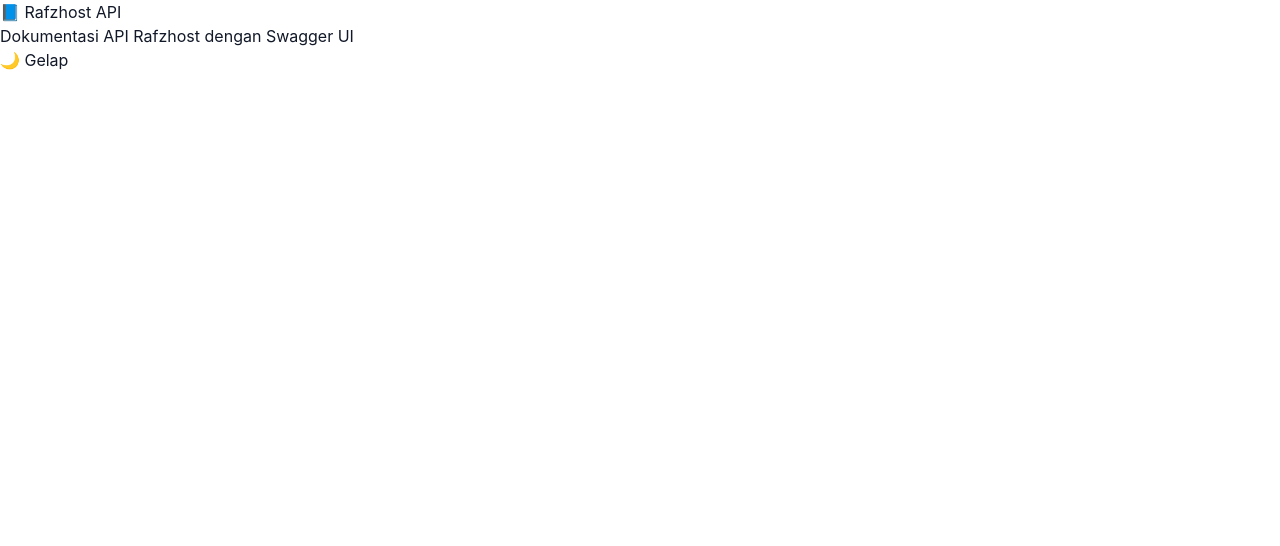
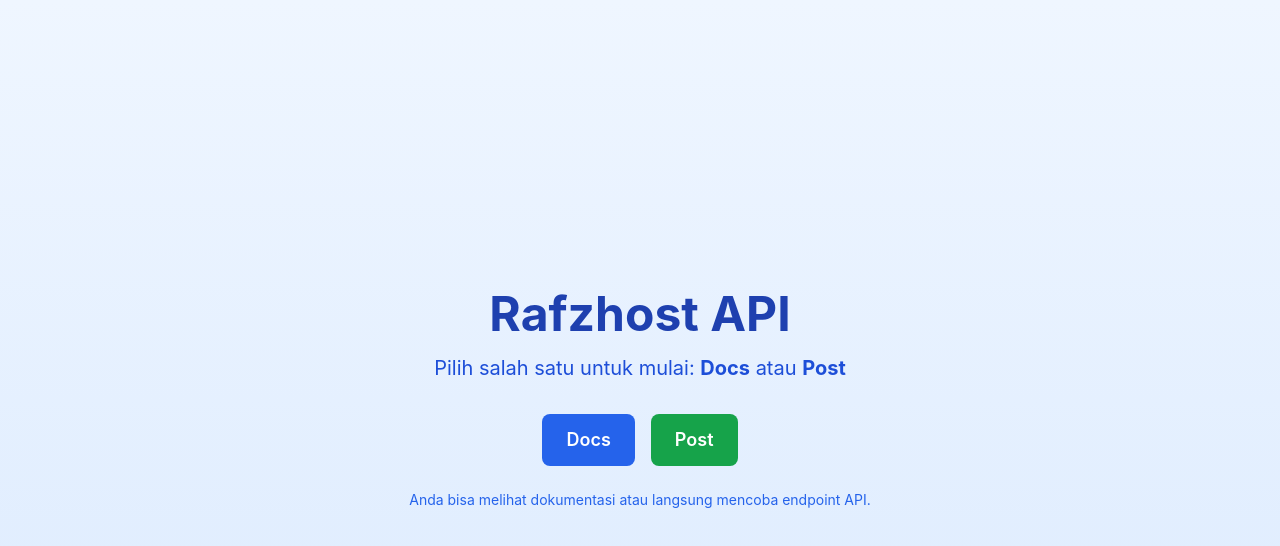
Before and after one commit to Rafflie-CH/Rafzhost-API, a Next.js app: page / in a window 1280 px wide. Shown: the top 546 px of the page. Built offline with nearby package versions, Linux system fonts and the light colour scheme.

Commit message:
Update index.js

```diff
--- a/src/pages/index.js
+++ b/src/pages/index.js
@@ -1,29 +1,29 @@
-import { useEffect, useState } from "react";
-
 export default function Home() {
-  const [theme, setTheme] = useState("light");
-
-  useEffect(() => {
-    if (window.matchMedia("(prefers-color-scheme: dark)").matches) {
-      setTheme("dark");
-      document.documentElement.setAttribute("data-theme", "dark");
-    }
-  }, []);
-
-  const toggleTheme = () => {
-    const newTheme = theme === "light" ? "dark" : "light";
-    setTheme(newTheme);
-    document.documentElement.setAttribute("data-theme", newTheme);
-  };
-
   return (
-    <div className="container">
-      <h1>📘 Rafzhost API</h1>
-      <p>Dokumentasi API Rafzhost dengan Swagger UI</p>
-
-      <button onClick={toggleTheme}>
-        {theme === "light" ? "🌙 Gelap" : "☀️ Terang"}
-      </button>
+    <div className="flex flex-col items-center justify-center min-h-screen bg-gradient-to-b from-blue-50 to-blue-100 p-6">
+      <h1 className="text-4xl md:text-5xl font-bold mb-4 text-center text-blue-800">
+        Rafzhost API
+      </h1>
+      <p className="mb-8 text-center text-lg md:text-xl text-blue-700">
+        Pilih salah satu untuk mulai: <strong>Docs</strong> atau <strong>Post</strong>
+      </p>
+      <div className="flex flex-col md:flex-row gap-4">
+        <a
+          href="/docs"
+          className="bg-blue-600 hover:bg-blue-700 text-white px-6 py-3 rounded-lg font-semibold text-lg transition transform hover:scale-105"
+        >
+          Docs
+        </a>
+        <a
+          href="/post"
+          className="bg-green-600 hover:bg-green-700 text-white px-6 py-3 rounded-lg font-semibold text-lg transition transform hover:scale-105"
+        >
+          Post
+        </a>
+      </div>
+      <p className="mt-6 text-center text-sm text-blue-600">
+        Anda bisa melihat dokumentasi atau langsung mencoba endpoint API.
+      </p>
     </div>
   );
 }
```
